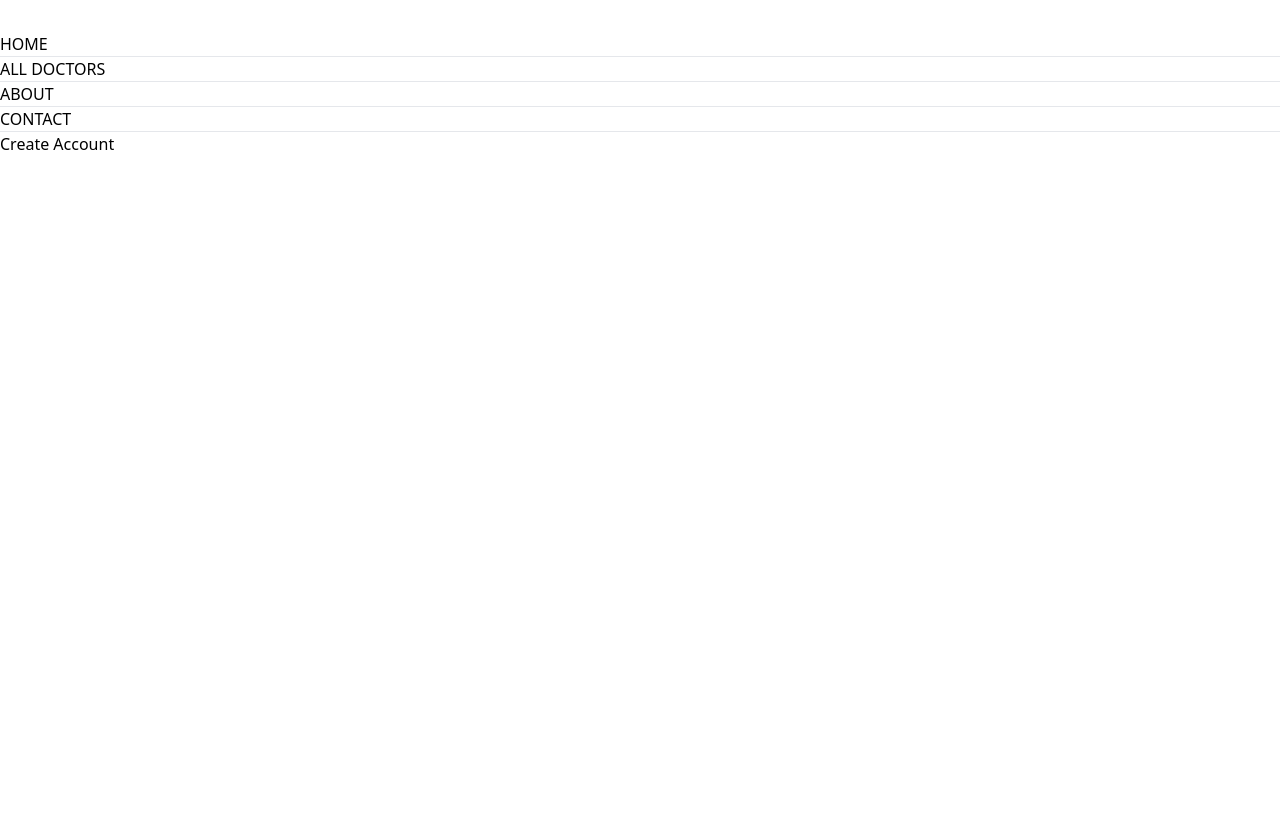
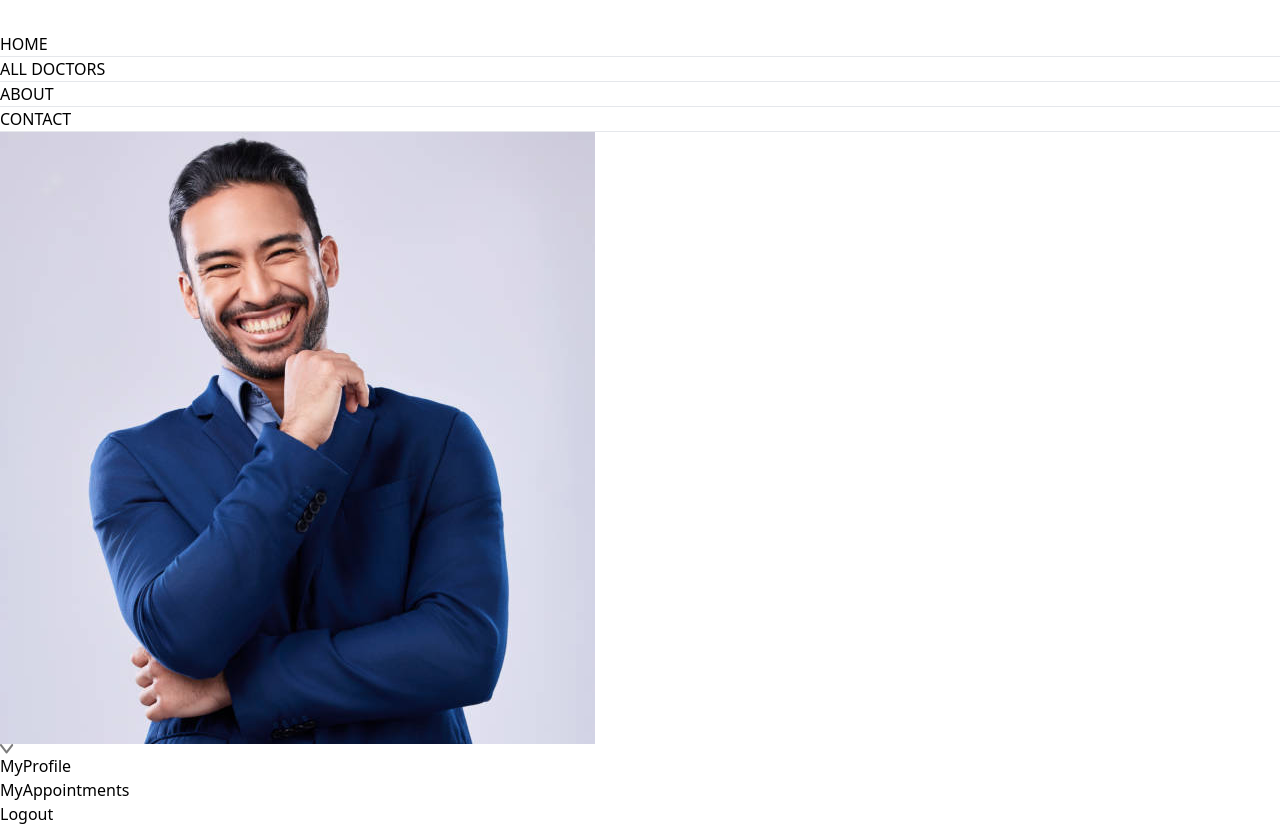
Before and after one commit to dhanshree2025/BookMyDoctor, a React (Vite) app in the folder frontend/: page / in a window 1280 px wide. Shown: the part 480-1306 px from the top of the page. Before the commit the page ends 800 px from the top, so only its background shows below. Built offline with nearby package versions, Linux system fonts and the light colour scheme.

Commit message:
navbar.jsx_file updated

```diff
--- a/frontend/src/Components/Navbar.jsx
+++ b/frontend/src/Components/Navbar.jsx
@@ -1,13 +1,18 @@
-import React from 'react'
+import React, { useState } from 'react'
 import {assets} from '../assets/assets'
 import { NavLink, useNavigate } from 'react-router-dom'
 
 const Navbar = () => {
+
   const navigate = useNavigate();
+
+  const [showMenu, setShowmenu] = useState(false)
+  const [token, setToken] = useState(true)
+
   return (
     <div className='flex justify-between items-center text-sm  border-b border-green-600'>
       <img className='w-40 h-40' src={assets.logo} alt="" />
-      <ul className='hidden md:flex items:start gap-5 font-bold'>
+      <ul className='hidden md:flex items:start gap-16 font-bold'>
        <NavLink to='/'>
         <li>HOME</li>
         <hr className='border-none outline-none h-0.5 bg-green-600 w-3/7 m-auto hidden' />
@@ -29,7 +34,21 @@ const Navbar = () => {
        </NavLink>
       </ul>
       <div>
-        <button onClick={()=>navigate('/login')} className='font-bold bg-green-600 text-white px-8 py-3 rounded-full hidden md:block'>Create Account</button>
+      {
+        token
+        ? <div className='flex gap-6 items-center cursor-pointer group relative'>
+          <img className='w-20 rounded-full' src={assets.profile_pic} alt="" />
+          <img className='w-5' src={assets.dropdown_icon} alt="" />
+          <div className='absolute top-0 right-0 pt-32 text-base font-medium text-gray-600 z-20 hidden group-hover:block '>
+            <div className='bg-gray-200 min-w-44 p-8 rounded flex-colnp-8'>
+              <p onClick={()=>navigate('my-profile')} className='hover:text-black cursor-pointer'>MyProfile</p>
+              <p onClick={()=>navigate('my-appointments')} className='pt-4 hover:text-black cursor-pointer'>MyAppointments</p>
+              <p onClick={()=>setToken(false)} className='pt-4 hover:text-black cursor-pointer'>Logout</p>
+            </div>
+          </div>
+        </div>
+        : <button onClick={()=>navigate('/login')} className='font-bold bg-green-600 text-white px-8 py-3 rounded-full hidden md:block'>Create Account</button>
+      }
       </div>
     </div>
   )
```
